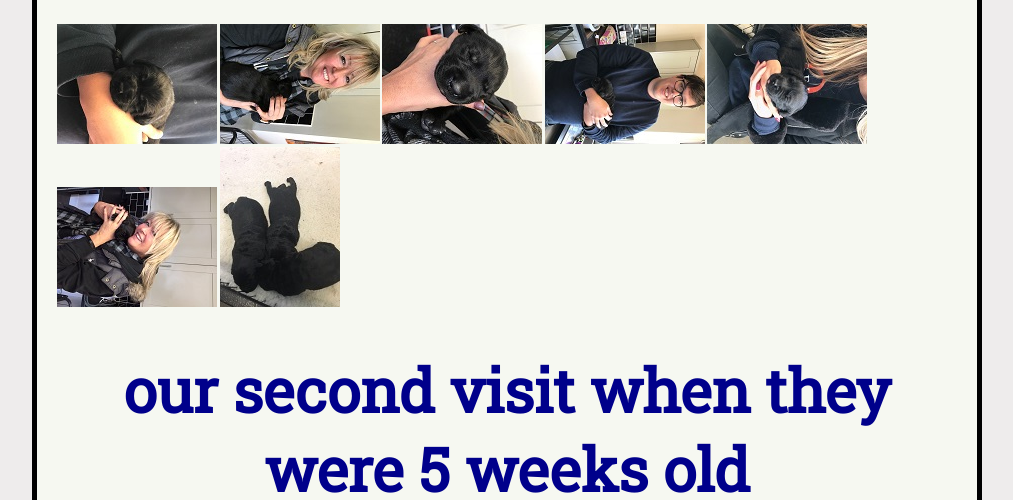
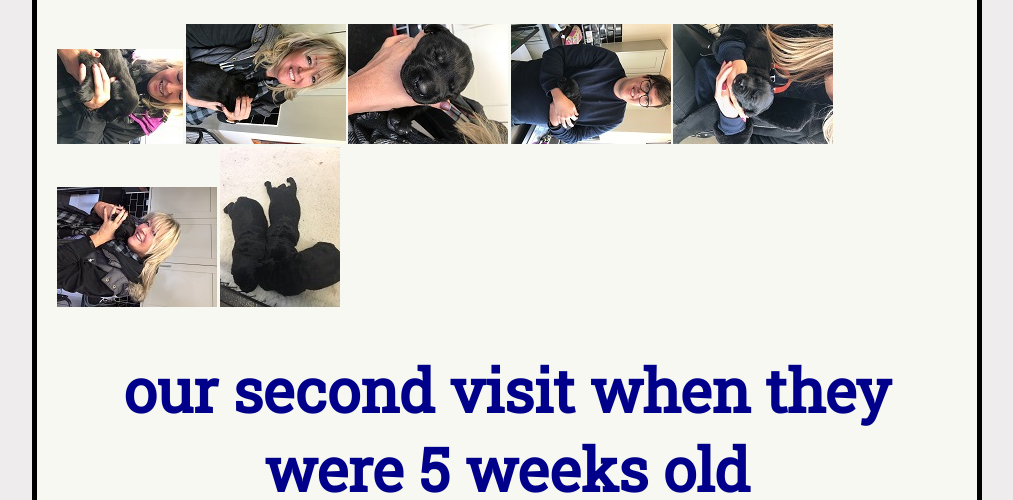
Before and after one commit to LaurenceParsons/OurPuppies, a plain HTML site: page index.html in a window 1280 px wide. Shown: the part 600-1100 px from the top of the page, without its empty margins (133-1146 px from the left). Drawn offline with Linux system fonts and the light colour scheme.

Commit message:
Update index.html

```diff
--- a/index.html
+++ b/index.html
@@ -11,7 +11,7 @@
     <h1>below are some photos of our puppies</h1>
     <h1>meet  JASPER   and    POPPY </h1>
     <h1>our first visit when they were 2 weeks old </h1>
-    <img src="twoweeks1.jpg" alt="2 weeks 1">
+    <img src="mum4.jpg" alt="2 weeks 1">
     <img src="2weeks2.jpg" alt="2 weeks 2">
     <img src="2weeks3.jpg" alt="2 weeks 3">
     <img src="2weeks4.jpg" alt="2 weeks 4">
```
